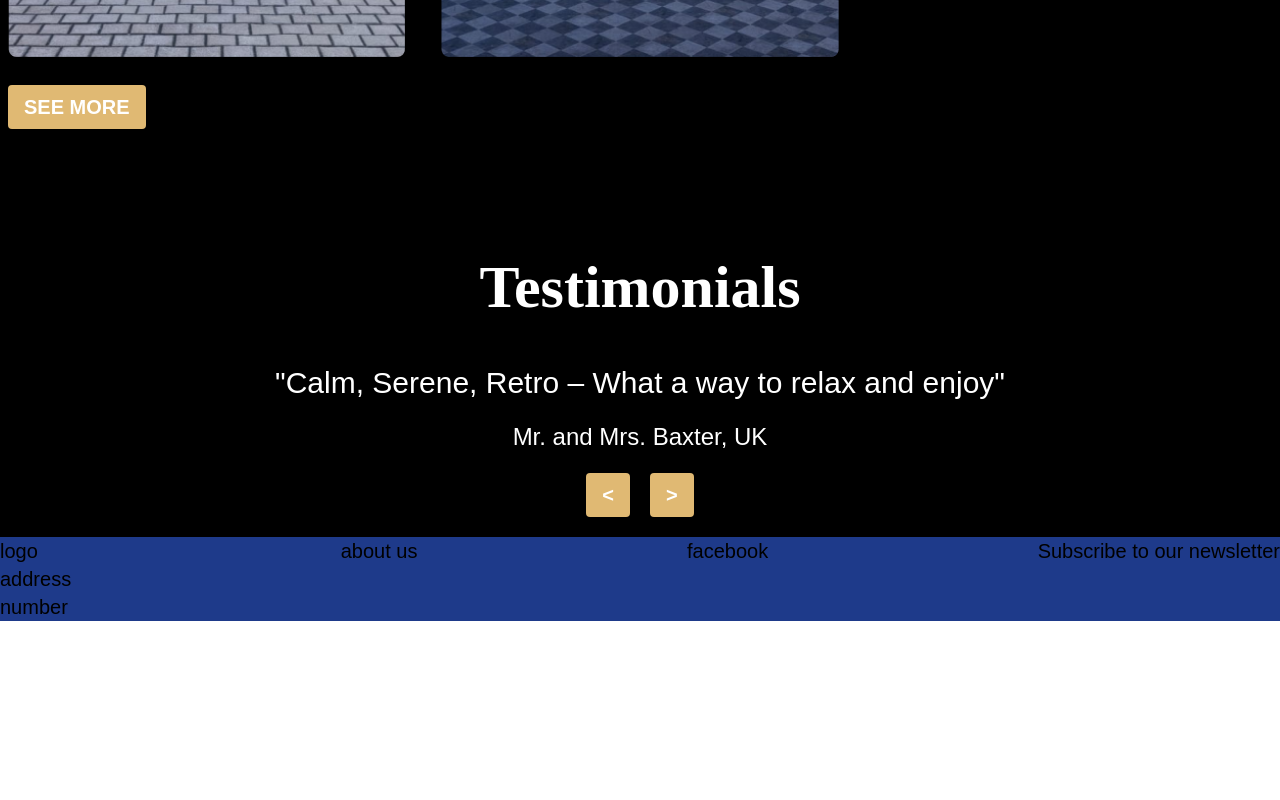
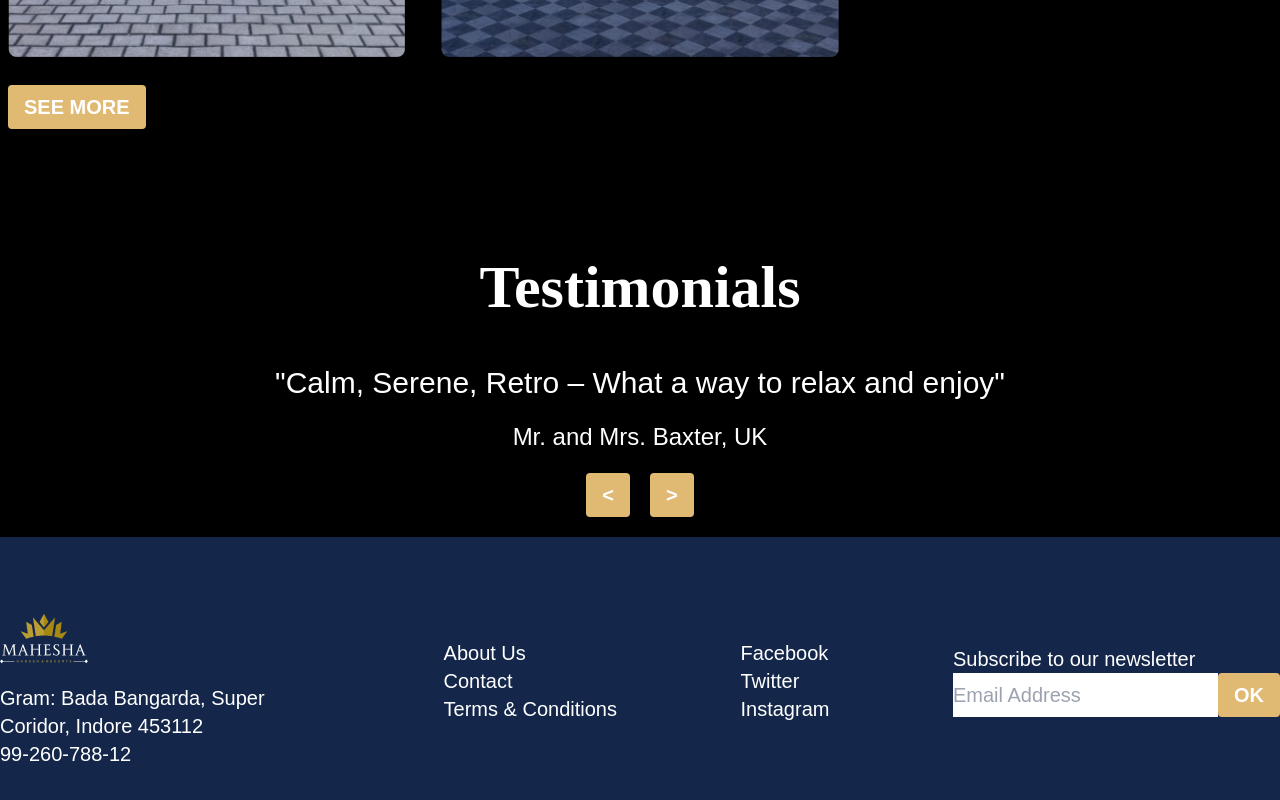
Before and after one commit to madhursonidev/maheshagardenandresorts, a React (Create React App) app: page / in a window 1280 px wide. Shown: the part 3427-4227 px from the top of the page. Before the commit the page ends 4048 px from the top, so only its background shows below. Built offline with nearby package versions, Linux system fonts and the light colour scheme.

Commit message:
Working on Footer

```diff
--- a/src/components/pages/Footer.jsx
+++ b/src/components/pages/Footer.jsx
@@ -1,17 +1,40 @@
 import React from "react";
+import Button from "./core_component/Button";
 
 const Footer = () => {
   return (
-    <div className="bg-blue-900">
-      <div className="container mx-auto flex justify-between">
+    <div className="bg-[#14274A] py-14">
+      <div className="container mx-auto flex justify-between items-center text-white">
         <div>
-          <p>logo</p>
-          <p>address</p>
-          <p>number</p>
+          <p>
+            <img
+              src="/assets/images/Logo_white_1.png"
+              alt="Mahesha"
+              className="py-5 "
+            />
+          </p>
+          <p className="max-w-xs">
+            Gram: Bada Bangarda, Super Coridor, Indore 453112
+          </p>
+          <p>99-260-788-12</p>
         </div>
-        <div>about us</div>
-        <div>facebook</div>
-        <div>Subscribe to our newsletter</div>
+        <div>
+          <p>About Us </p>
+          <p>Contact </p>
+          <p>Terms & Conditions</p>
+        </div>
+        <div>
+          <p> Facebook </p>
+          <p> Twitter </p>
+          <p> Instagram </p>
+        </div>
+        <div>
+          <p> Subscribe to our newsletter </p>
+          <form action="" method="post" className="flex">
+            <input type="email" placeholder="Email Address" />
+            <Button>OK</Button>
+          </form>
+        </div>
       </div>
     </div>
   );
```
Also changed, not shown: public/assets/images/Logo_white_1.png (added).
